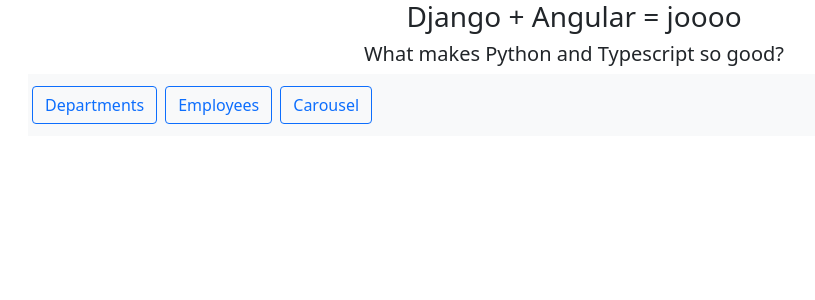
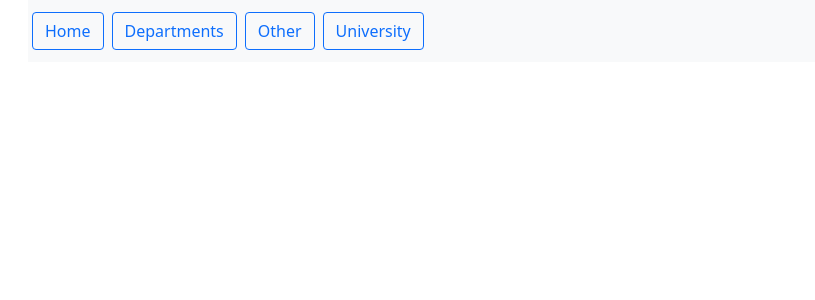
Before and after one commit to TrellixVulnTeam/DjangoAngular_OVGB, an Angular app in the folder frontend/angular_frontend/: page / in a window 1280 px wide. Shown: the top 300 px of the page, without its empty margins (66-881 px from the left). Built offline with nearby package versions, Linux system fonts and the light colour scheme.

Commit message:
Changes to country

```diff
--- a/frontend/angular_frontend/src/app/app.component.html
+++ b/frontend/angular_frontend/src/app/app.component.html
@@ -1,21 +1,22 @@
 <div class="container">
-
-  <h3 class="d-flex justify-content-center">Django + Angular = joooo </h3>
-  <h5 class="d-flex justify-content-center">What makes Python and Typescript so good? </h5>
 
   <nav class="navbar navbar-expand-sm bg-light navbar-dark">
     <ul class="navbar-nav navbar-right">
       <li class="nav-item">
-        <button routerLink="department" class="m-1 btn btn-light btn-outline-primary" >Departments</button>
+        <button routerLink="" class="m-1 btn btn-light btn-outline-primary" >Home</button>
       </li>
       <li class="nav-item">
-        <button routerLink="employee" class="m-1 btn btn-light btn-outline-primary" >Employees</button>
+        <button routerLink="employee" class="m-1 btn btn-light btn-outline-primary" >Departments</button>
       </li>
-      <li>
-        <button routerLink="carousel" class="m-1 btn btn-light btn-outline-primary" >Carousel</button>
+      <li class="nav-item">
+        <button routerLink="carousel" class="m-1 btn btn-light btn-outline-primary" >Other</button>
+      </li>
+      <li class="nav-item">
+        <button routerLink="universitygallery" class="m-1 btn btn-light btn-outline-primary" >University</button>
       </li>
     </ul>
   </nav>
 
   <router-outlet></router-outlet>
+
 </div>
--- a/frontend/angular_frontend/src/app/app.module.ts
+++ b/frontend/angular_frontend/src/app/app.module.ts
@@ -19,6 +19,7 @@ import { CarouselComponent } from './carousel/carousel.component';
 import { UniversitygalleryComponent } from './universitygallery/universitygallery.component';
 import { CountryComponent } from './universitygallery/country/country.component';
 import { RegionComponent } from './universitygallery/region/region.component';
+import { ShowCountryComponent } from './universitygallery/country/show-country/show-country.component';
 
 
 @NgModule({
@@ -33,7 +34,8 @@ import { RegionComponent } from './universitygallery/region/region.component';
     CarouselComponent,
     UniversitygalleryComponent,
     CountryComponent,
-    RegionComponent
+    RegionComponent,
+    ShowCountryComponent
   ],
   imports: [
     BrowserModule,
--- a/frontend/angular_frontend/src/app/shared.service.ts
+++ b/frontend/angular_frontend/src/app/shared.service.ts
@@ -51,4 +51,9 @@ export class SharedService {
   UploadPhoto(val:any){
     return this.http.post(this.APIUrl+'SaveFile',val)
   }
+
+  getCountryList(): Observable<any[]>{
+    return this.http.get<any[]>(this.APIUrl+'countries/')
+  }
+
 }
--- a/frontend/angular_frontend/src/app/universitygallery/country/country.component.html
+++ b/frontend/angular_frontend/src/app/universitygallery/country/country.component.html
@@ -1 +1 @@
-<p>country works!</p>
+<app-show-country></app-show-country>
--- /dev/null
+++ b/frontend/angular_frontend/src/app/universitygallery/country/show-country/show-country.component.html
@@ -0,0 +1,18 @@
+
+<table class="table table-striped">
+
+    <thead>
+        <tr>
+            <td>Country name</td>
+            <td>Country ID</td>
+        </tr>
+    </thead>
+
+    <tbody>
+        <tr *ngFor="let dataItem of countryList"> <!-- angular directive for a loop. loops through the list of countries and displays them in a table-->
+            <td>{{ dataItem.CountryName }}</td>
+            <td>{{ dataItem.CountryId }}</td>
+        </tr>
+    </tbody>
+
+</table>
--- /dev/null
+++ b/frontend/angular_frontend/src/app/universitygallery/country/show-country/show-country.component.ts
@@ -0,0 +1,27 @@
+import { Component, OnInit, Input} from '@angular/core';
+import { SharedService } from 'src/app/shared.service';
+
+@Component({
+  selector: 'app-show-country',
+  templateUrl: './show-country.component.html',
+  styleUrls: ['./show-country.component.css']
+})
+export class ShowCountryComponent implements OnInit {
+
+  constructor(private service: SharedService) { }
+
+  countryList: any = []; // the list of countries
+
+
+  ngOnInit(): void {
+    this.getCountryList();
+  }
+
+  getCountryList(){
+    this.service.getCountryList().subscribe(data => {
+      this.countryList = data;
+    });
+    console.log(this.countryList);
+  }
+
+}
--- a/frontend/angular_frontend/src/app/universitygallery/universitygallery.component.html
+++ b/frontend/angular_frontend/src/app/universitygallery/universitygallery.component.html
@@ -1 +1 @@
-<p>universitygallery works!</p>
+<p>University gallery home page</p>
```
Also changed, not shown: frontend/angular_frontend/src/app/app-routing.module.ts (+7 -3 lines), frontend/angular_frontend/src/app/universitygallery/country/show-country/show-country.component.css (added), 1 other file (tests, documents, lock files or other folders).
